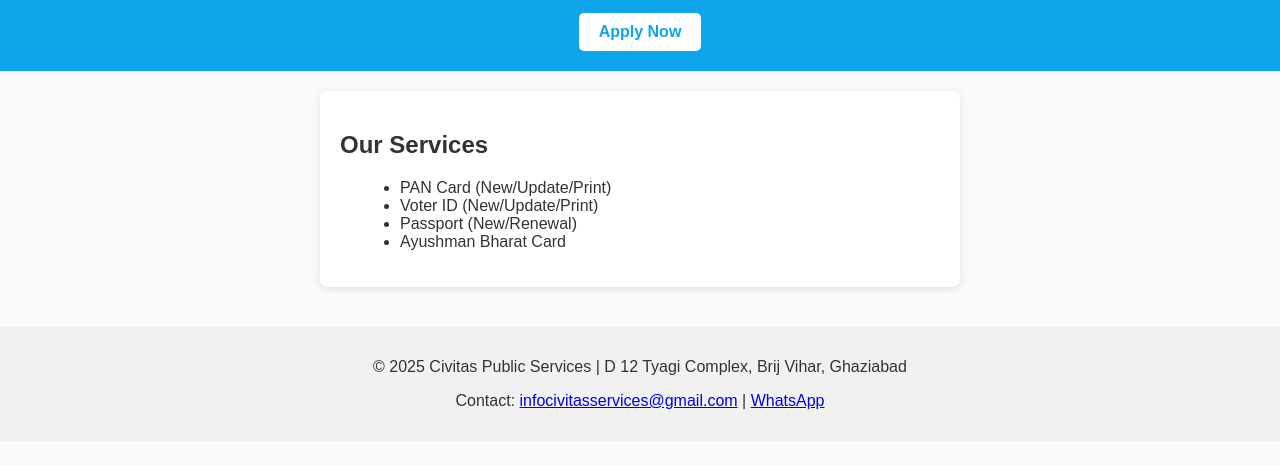
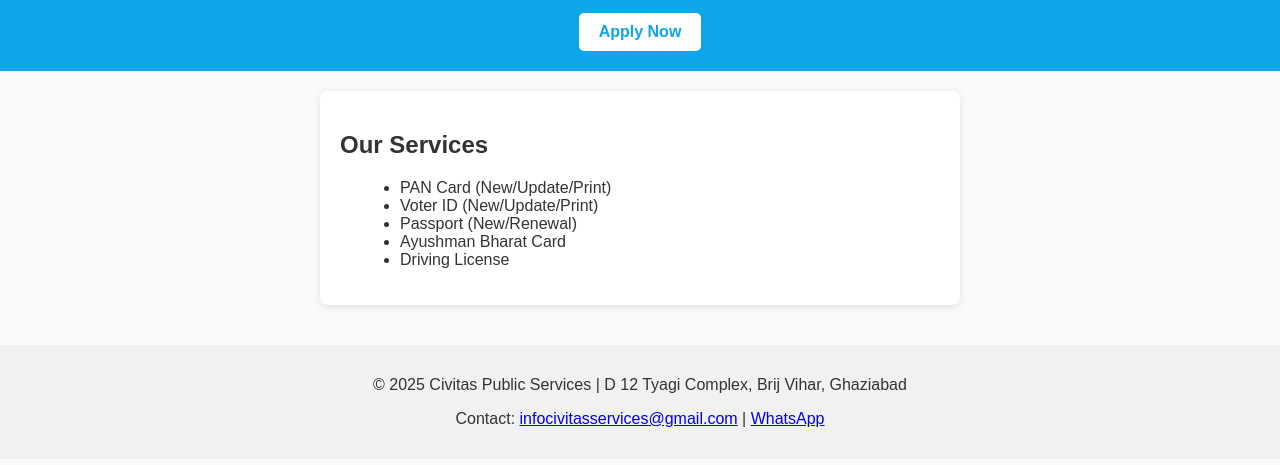
Before and after one commit to CivitasPublicServices/Civitas-site, a plain HTML site: page index.html in a window 1280 px wide. Shown: the part 121-586 px from the top of the page. Drawn offline with Linux system fonts and the light colour scheme.

Commit message:
Update Website Content “homepage”

```diff
--- a/index.html
+++ b/index.html
@@ -20,6 +20,7 @@
 <li>Voter ID (New/Update/Print)</li>
 <li>Passport (New/Renewal)</li>
 <li>Ayushman Bharat Card</li>
+<li>Driving License</li>
 </ul>
 </section>
 
```
